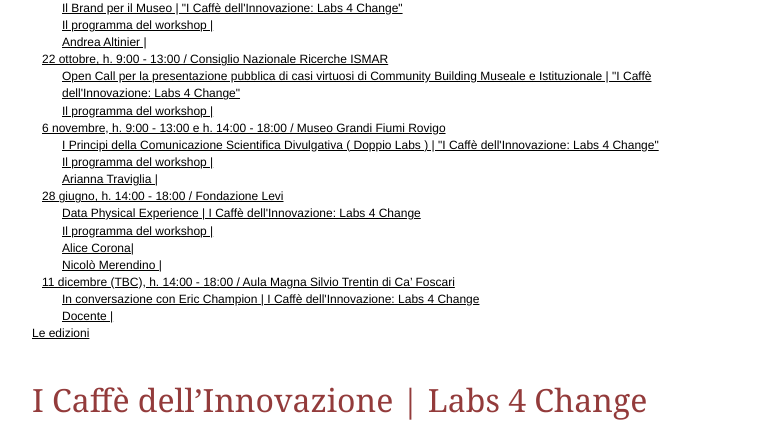
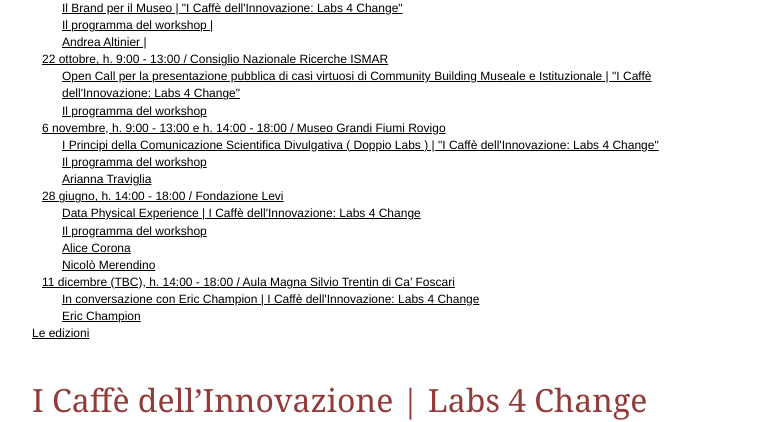
Before and after one commit to simonini/dvri-j-theme, a Jekyll site: the page built from progetti/caffe-2018.html, in a window 1280 px wide and 1400 px high, scrolled down 616 px. Shown: the part 156-578 px from the top of the window, without its empty margins (253-1023 px from the left). Built offline with Jekyll 4.4.1, drawn with Linux system fonts in a browser that asks for light colours; the table of contents is made by our own code; some of the changed text lies outside the part shown.

Commit message:
Update caffe-2018.html

```diff
--- a/progetti/caffe-2018.html
+++ b/progetti/caffe-2018.html
@@ -59,10 +59,10 @@
 
 <h4>28 giugno, h. 14:00 - 18:00 / Fondazione Ugo e Olga Levi</h4>
   <h5>Presentazione del programma dei workshop</h5>
-  <p style="text-align: center"><a href="  ">
-    Iscriviti al Lab 4 Change!
-  </a></p>
-  <img src="{{ site.baseurl }}/assets/progetti/caffe/3.png" alt="Ospiti Caffè dell'Innovazione - Terza Edizione" />
+ <!-- <p style="text-align: center"><a href="  ">
+    Iscriviti al Lab 4 Change! </a></p> -->
+
+  <img src="{{ site.baseurl }}/assets/progetti/caffe/3.png" alt="Workshop Leaders - Labs" />
   <p> Presentazione dei “Labs For Change” e degli obiettivi che ci si auspica di raggiungere in 8 incontri.  Verranno presentati i programmi dei singoli workshop e verranno mappate le aree di interesse specifiche/competenze dei partecipanti e delle istituzioni.
 Si introdurranno anche alcuni casi di strategie di comunicazione culturale particolarmente efficaci selezionate all’interno del Network del Bando FSE.
       A breve seguirà il programma del workshop dettagliato.
@@ -77,10 +77,10 @@
 
  <h4>4 Settembre, h. 14:00 - 18:00 / Centro Ambientale Archeologico - Museo Civico di Legnago</h4>
   <h5> Raccontare attraverso immagini e video  |"I Caffè dell'Innovazione: Labs 4 Change"</h5>
-   <p style="text-align: center"><a href="  ">
-    Iscriviti al Lab 4 Change!
-  </a></p>
-  <img src="{{ site.baseurl }}/assets/progetti/caffe/4.png" alt="Ospiti Caffè dell'Innovazione - Terza Edizione" />
+    <!--I<p style="text-align: center"><a href="  ">
+   scriviti al Lab 4 Change!  </a></p>  -->
+
+  <img src="{{ site.baseurl }}/assets/progetti/caffe/4.png" alt="Workshop Leaders - Labs" />
 
   <h5>Il programma del workshop |</h5>
   <p> Storytelling, Datatelling, Video Telling per lo sviluppo di linee strategiche che facilitino l’accesso al museo, non solo per i contenuti culturali e didattici, ma anche per contesto ed esperienza.
@@ -97,11 +97,11 @@
 
   <h4>9 ottobre, h. 14:00 - 18:00 / Museo di Storia Naturale ed archeologia di Montebelluna </h4>
   <h5> Il Brand per il Museo | "I Caffè dell'Innovazione: Labs 4 Change"</h5>
-  <p> </p>
-   <p style="text-align: center"><a href="  ">
-    Iscriviti al Lab 4 Change!
-  </a></p>
-  <img src="{{ site.baseurl }}/assets/progetti/caffe/5.png" alt="Ospiti Caffè dell'Innovazione - Terza Edizione" />
+
+   <!-- <p style="text-align: center"><a href="  ">
+    Iscriviti al Lab 4 Change! </a></p>  -->
+
+  <img src="{{ site.baseurl }}/assets/progetti/caffe/5.png" alt="Workshop Leaders - Labs" />
 
   <h5>Il programma del workshop |</h5>
   <p> Ideazione, creazione e l’implementazione di una corretta strategia per la costruzione del Brand Museale, Brand Awareness, relazioni con il territorio circostante.
@@ -120,9 +120,9 @@
    <p style="text-align: center"><a href="  ">
     Iscriviti al Lab 4 Change!
   </a></p>
-  <img src="{{ site.baseurl }}/assets/progetti/caffe/5.png" alt="Ospiti Caffè dell'Innovazione - Terza Edizione" />
+  <img src="{{ site.baseurl }}/assets/progetti/caffe/5.png" alt="Workshop Leaders - Labs" />
 
-  <h5>Il programma del workshop |</h5>
+  <h5>Il programma del workshop </h5>
   <p> Con la modalità del Networking Cafè, verranno  presentati una serie di casi di Community Building interni all’ecosistema culturale veneto.
 OPEN CALL!
       A breve seguiranno maggiori informazioni.
@@ -132,52 +132,52 @@
   <h4>6 novembre, h. 9:00 - 13:00 e h. 14:00 - 18:00 / Museo Grandi Fiumi Rovigo </h4>
   <h5>I Principi della Comunicazione Scientifica Divulgativa ( Doppio Labs ) | "I Caffè dell'Innovazione: Labs 4 Change"</h5>
   <p> </p>
-   <p style="text-align: center"><a href="  ">
-    Iscriviti al Labs 4 Change!
-  </a></p>
-  <img src="{{ site.baseurl }}/assets/progetti/caffe/6.png" alt="Ospiti Caffè dell'Innovazione - Terza Edizione" />
+   <!-- <p style="text-align: center"><a href="  ">
+    Iscriviti al Lab 4 Change! </a></p>  -->
 
-  <h5>Il programma del workshop |</h5>
+  <img src="{{ site.baseurl }}/assets/progetti/caffe/6.png" alt="Workshop Leaders - Labs" />
+
+  <h5>Il programma del workshop </h5>
   <ul>
   <li>Divulgazione Scientifica I - Come definire i messaggi a partire da una ricerca scientifica (9-13)
   <li>Divulgazione Scientifica II - I principi della comunicazione scientifica divulgativa: come si sorprendono e fanno partecipare gli  utenti attraverso delle campagne social con finalità educative.(14-18)
       A breve seguirà il programma del workshop dettagliato.
   </ul>
 
-  <h5>Arianna Traviglia |</h5>
+  <h5>Arianna Traviglia </h5>
   <p> La prof.ssa Traviglia è Marie Curie Research Fellow e Prof.ssa Associata all’Università Ca’ Foscari di Venezia, è anche ricercatore onorario presso l’università di Sidney. Dal 2006 al 2015 è stata una Postdoctoral Research Fellow al Dipartimento di Archeologia dell’Università di Sidney e nel Dipartimento di Storia Antica all'Università di Macquarie (Sydney), dove la sua ricerca si è focalizzata principalmente sul suolo antropogenico antico e storico. Prima ha collaborato come Visiting Scholar  presso il il Centro di Ricerca dell'Accademia Slovena di Scienze e Arti (ZRC SAZU) e all'Università Washington.
   </p>
 
   <h4>28 giugno, h. 14:00 - 18:00 / Fondazione Levi</h4>
   <h5>Data Physical Experience | I Caffè dell'Innovazione: Labs 4 Change</h5>
-  <p> </p>
-   <p style="text-align: center"><a href="  ">
-    Iscriviti al Lab 4 Change!
-  </a></p>
+
+  <!-- <p style="text-align: center"><a href="  ">
+    Iscriviti al Lab 4 Change! </a></p>  -->
+
   <img src="{{ site.baseurl }}/assets/progetti/caffe/7.png" alt="Ospiti Caffè dell'Innovazione - Terza Edizione" />
 
-  <h5>Il programma del workshop |</h5>
+  <h5>Il programma del workshop </h5>
   <p>  Un workshop per sviluppare modi di comunicare dati attraverso installazioni/visualizzazioni dati fisiche, realizzate con gli strumenti della fabbricazione digitale. Durante il Workshop verrà presentato anche il progetto Batjio, che ha ricevuto fondi da parte di Google, attraverso il Google DNI Fund e su cui Alice Corona e Nicolò Merendino stanno lavorando.
     A breve seguirà il programma del workshop dettagliato.
   </p>
 
-  <h5>Alice Corona|</h5>
+  <h5>Alice Corona</h5>
   <p> Data journalist e data storyteller. Lavoro raccontando dati: raccogliendoli anche attraverso scraping online, analizzandoli e visualizzandoli. Ho fatto e faccio volentieri attività sia di consulenza che di formazione, soprattutto per giornalisti, organizzazioni no profit, ricercatori...e chiunque abbia esigenze e curiosità di visualizzare dati quantitativi. Sito: www.alice-corona.nl
   </p>
 
-  <h5>Nicolò Merendino |</h5>
+  <h5>Nicolò Merendino </h5>
   <p> Designer, specializzato in fabbricazione digitale (stampanti 3d, fresa a controllo numerico, etc.). è esperto perchè utilizza solo software open source - cosa abbastanza rara nel campo del design professionale. Ha lavorato soprattutto con artisti e musicisti di musica elettronica, per i quali elabora design di strumenti e interfacce musicali. Ha lavorato con lo STEIM di Amsterdam facendo assistenza agli artisti ed è stato il FabLab Manager alla Waag Society di Amsterdam. Anche lui si occupa di formazione, e nel 2015-2016 ha ricevuto un grant dal Dutch Creative Industry Fund per fare workshop e corsi di fabbricazione digitale open source in giro per l'Olanda. Sito: cargocollective.com/chihauccisoilconte/About-Chi-ha-ucciso-Il-Conte
   </p>
 
   <h4>11 dicembre (TBC), h. 14:00 - 18:00 / Aula Magna Silvio Trentin di Ca’ Foscari</h4>
   <h5> In conversazione con Eric Champion | I Caffè dell'Innovazione: Labs 4 Change</h5>
-  <p> </p>
-   <p style="text-align: center"><a href="  ">
-    Iscriviti al Lab 4 Change!
-  </a></p>
+
+   <!-- <p style="text-align: center"><a href="  ">
+    Iscriviti al Lab 4 Change! </a></p>  -->
+
   <img src="{{ site.baseurl }}/assets/progetti/caffe/8.png" alt="Ospiti Caffè dell'Innovazione - Terza Edizione" />
 
-  <h5>Docente |</h5>
+  <h5>Eric Champion</h5>
   <p> Eric Champion è docente di Cultural Visualization presso la facoltà di Scienze Umane della Curtin University di Perth (Australia). È considerato uno dei maggiori esperti di Digital Heritage e Gaming Culturale, che per le sue ricerche è titolare di una cattedra UNESCO in Cultural Visualization. Come usa dire "My role is to help encourage visualisation in the humanities (and beyond), my specialty is virtual heritage and serious games."
   </p>
 
```
Also changed, not shown: other parts of progetti/caffe-2018.html (+1 -1 lines).
